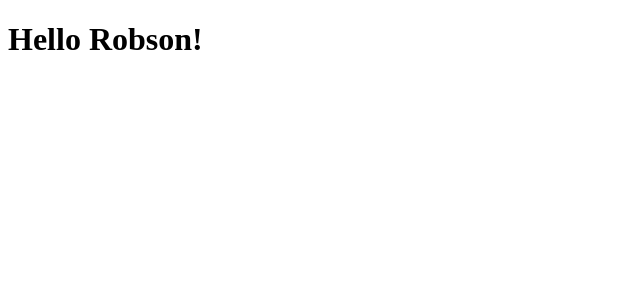
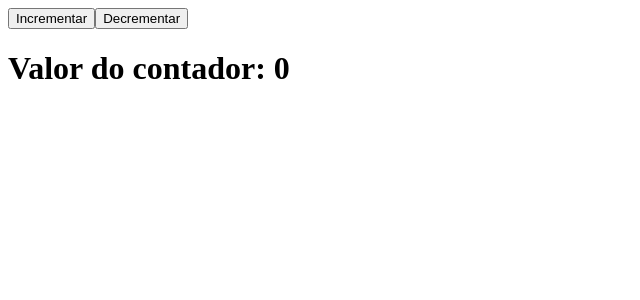
Before and after one commit to RobsondCCarneiro/dsdeliver-sds2, a React (Create React App) app in the folder front-web/: page / in a window 1280 px wide. Shown: the top 300 px of the page, without its empty margins (0-640 px from the left). Built offline with nearby package versions, Linux system fonts and the light colour scheme.

Commit message:
testando o contador Counter.tsx

```diff
--- a/front-web/src/App.tsx
+++ b/front-web/src/App.tsx
@@ -1,10 +1,10 @@
 import './App.css';
-import Hello from './Hello';
+import Counter from './Counter';
 
 function App() {
   return (
     <div>
-      <Hello message="Robson" />
+      <Counter />
     </div>
   );
 }
--- /dev/null
+++ b/front-web/src/Counter.tsx
@@ -0,0 +1,24 @@
+import { useState } from "react"
+
+function Counter(){
+    const [counter, setCounter] = useState(0);
+
+    const handleIncrease = () =>{
+        //console.log('incrementar')
+        setCounter(counter + 1);
+    }
+
+    const handleDecrease = () => {
+        //console.log('decrementar')
+        setCounter(counter - 1);
+    }
+    return(
+        <div>
+            <button onClick = {handleIncrease}>Incrementar</button>
+            <button onClick = {handleDecrease}>Decrementar</button>
+            <h1>Valor do contador: {counter}</h1>
+        </div>
+    )
+}
+
+export default Counter;
--- a/front-web/src/Hello.tsx
+++ /dev/null
@@ -1,19 +0,0 @@
-import { useEffect } from "react";
-
-type Props = {
-    message: string;
-}
-
-function Hello({ message }: Props){
-
-    useEffect(() =>{
-        // chamada para API para buscar os produtos
-        console.log('componente iniciou!');
-    }, []);
-
-    return (
-        <h1>Hello {message}!</h1>
-    )
-}
-
-export default Hello;
```
